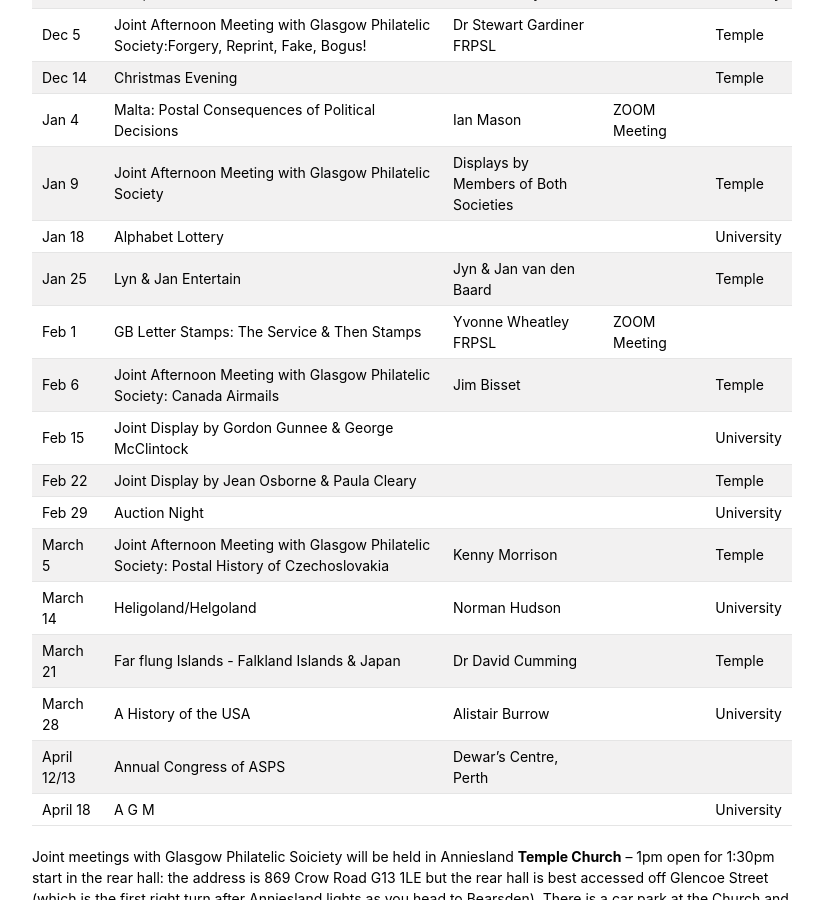
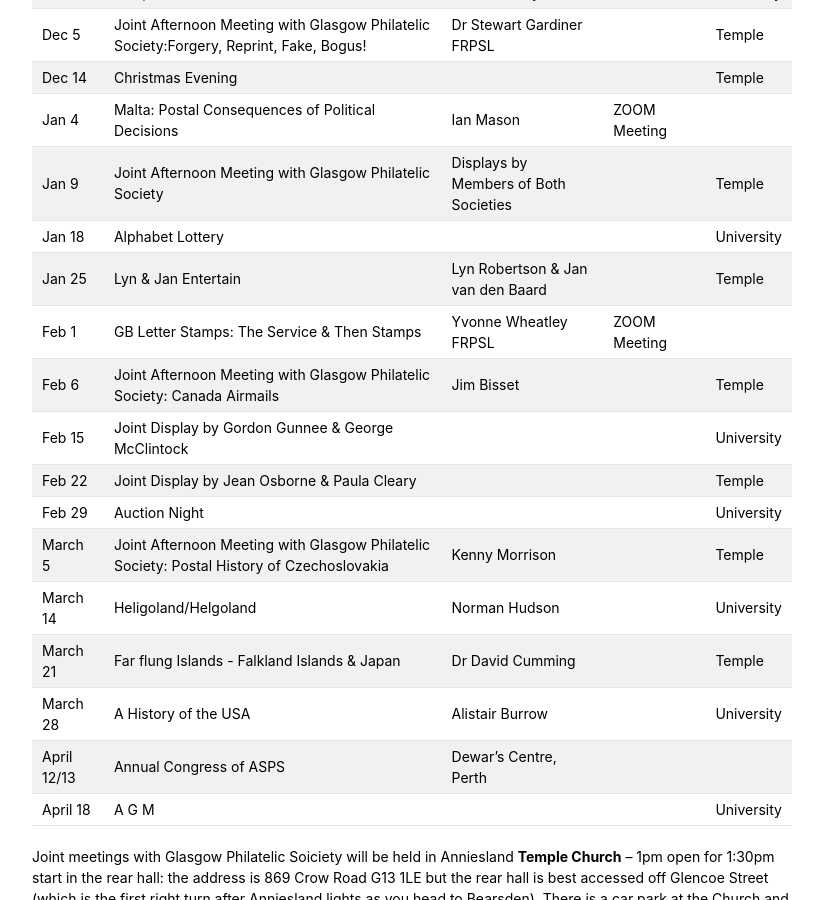
Before and after one commit to astalker/caledonian-stamps, a Jekyll site: the page built from meetings.md, in a window 1280 px wide and 900 px high, scrolled down 811 px. Shown: the whole window, without its empty margins (338-1161 px from the left). Built offline with Jekyll 4.4.1, drawn with Linux system fonts in a browser that asks for light colours; our own code applies the rules of GitHub Pages for plain Markdown files.

Commit message:
Robertson typo corrected

```diff
--- a/meetings.md
+++ b/meetings.md
@@ -23,7 +23,7 @@ Dec 14 | Christmas Evening |             |             | Temple
 Jan 4  | Malta: Postal Consequences of Political Decisions | Ian Mason | ZOOM Meeting
 Jan 9  | Joint Afternoon Meeting with Glasgow Philatelic Society | Displays by Members of Both Societies|             | Temple
 Jan 18 | Alphabet Lottery |              |             | University
-Jan 25 | Lyn & Jan Entertain | Jyn & Jan van den Baard|             |Temple
+Jan 25 | Lyn & Jan Entertain | Lyn Robertson & Jan van den Baard|             |Temple
 Feb 1  | GB Letter Stamps: The Service & Then Stamps| Yvonne Wheatley FRPSL | ZOOM Meeting
 Feb 6  | Joint Afternoon Meeting with Glasgow Philatelic Society: Canada Airmails | Jim Bisset |             | Temple
 Feb 15 | Joint Display by Gordon Gunnee & George McClintock |               |             |University
```
